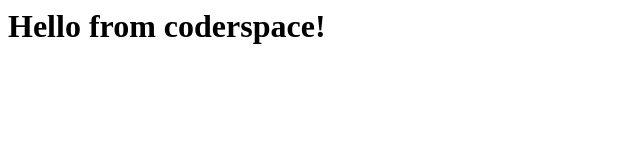
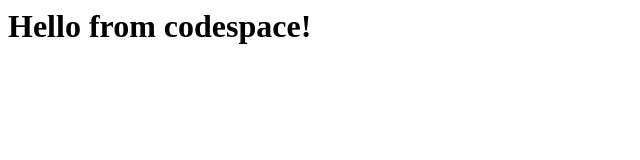
Before and after one commit to ahmettsadik/skills-code-with-codespaces, a plain HTML site: page index.html in a window 1280 px wide. Shown: the full height of the page, 0-640 px from the left. Drawn offline with Linux system fonts and the light colour scheme.

Commit message:
Adding hello from the codespace!

```diff
--- a/index.html
+++ b/index.html
@@ -1,3 +1,3 @@
 <html>
-  <h1>Hello from coderspace!</h1>
+  <h1>Hello from codespace!</h1>
 </html>
```
